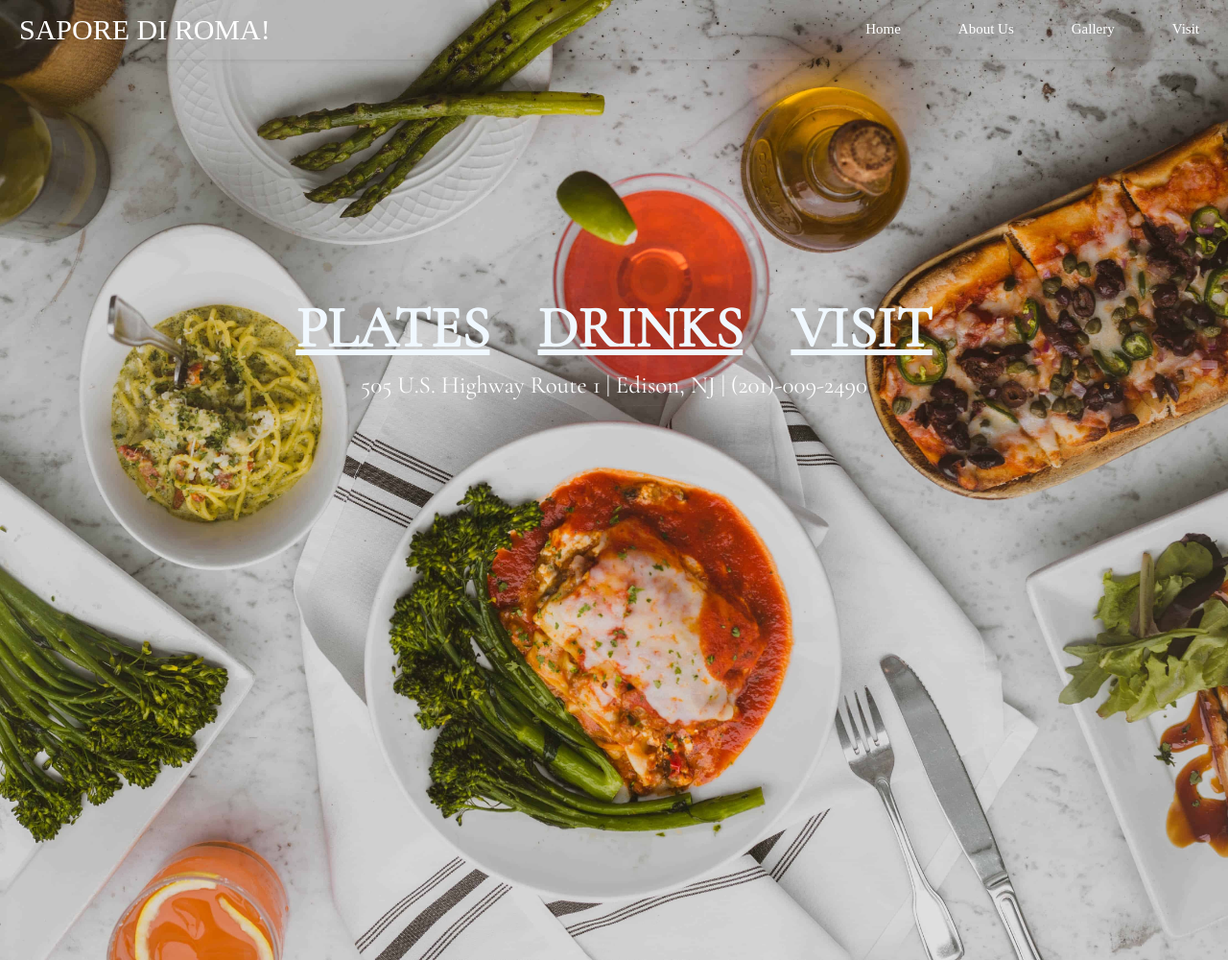
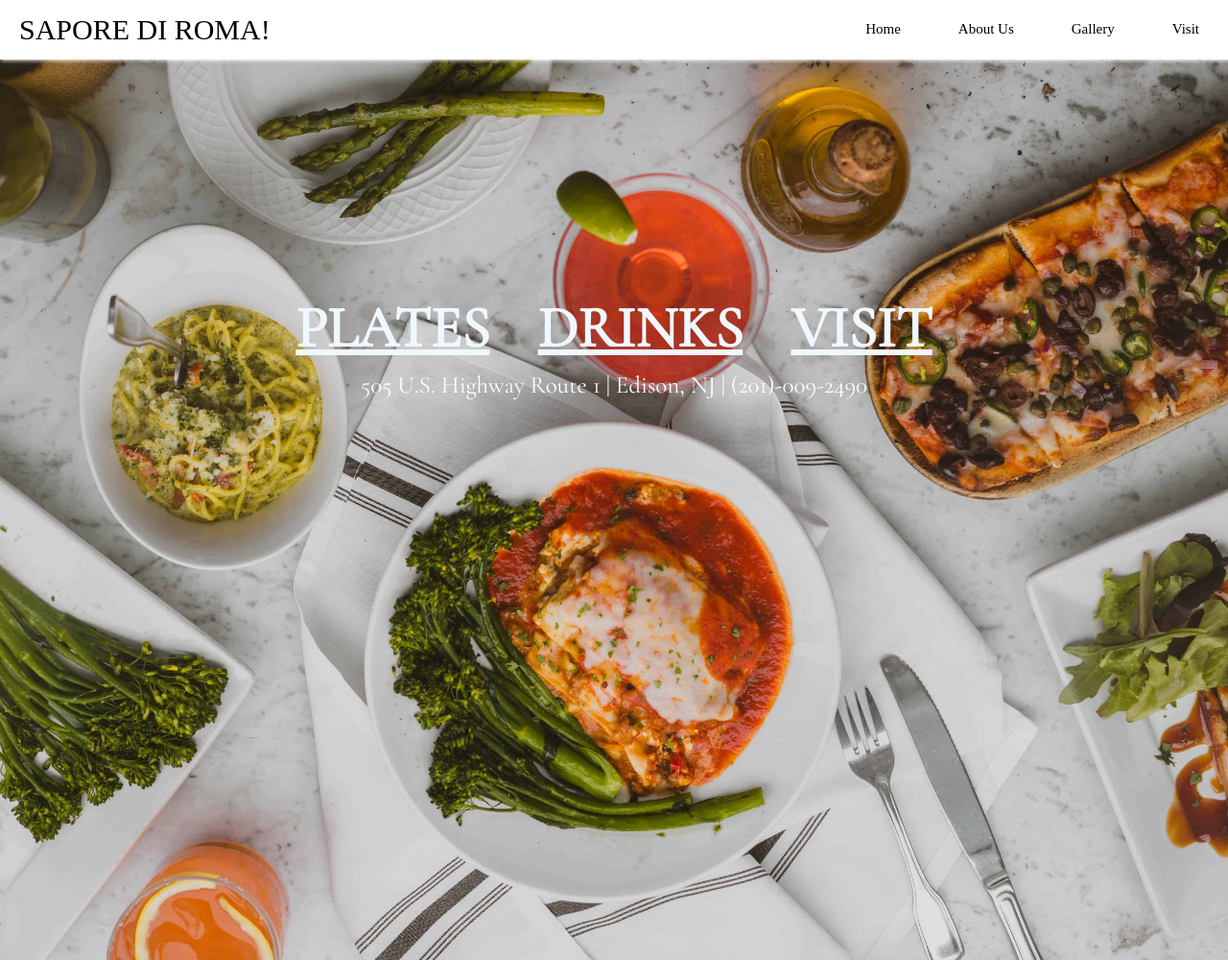
Before and after one commit to bradisadeveloper/myitalianrestaurant, a plain HTML site: page index.html in a window 1280 px wide. Shown: the whole page at 96% size. Drawn offline with nearby package versions, Linux system fonts and the light colour scheme; files whose address does not match are found by name.

Commit message:
Add files via upload

```diff
--- a/css/about.css
+++ b/css/about.css
@@ -77,6 +77,7 @@ body {
 
   .header {
     box-shadow: 1px 1px 4px 0 rgba(0,0,0,.1);
+    background-color: white;
     position: fixed;
     width: 100%;
     z-index: 3;
--- a/css/gallery.css
+++ b/css/gallery.css
@@ -77,6 +77,7 @@ body {
 
   .header {
     box-shadow: 1px 1px 4px 0 rgba(0,0,0,.1);
+    background-color: white;
     position: fixed;
     width: 100%;
     z-index: 3;
--- a/css/menu.css
+++ b/css/menu.css
@@ -77,6 +77,7 @@ body {
 
   .header {
     box-shadow: 1px 1px 4px 0 rgba(0,0,0,.1);
+    background-color: white;
     position: fixed;
     width: 100%;
     z-index: 3;
--- a/css/roma.css
+++ b/css/roma.css
@@ -72,14 +72,15 @@ body {
   }
 
   a {
-    color:white;
+    color:black;
   }
 
   /* header */
 
   .header {
-    box-shadow: 1px 1px 4px 0 rgba(0,0,0,.1);
+    box-shadow: 1px 1px 4px 0 rgba(255,255,255,1);
     position: fixed;
+    background-color: white;
     width: 100%;
     z-index: 3;
 
@@ -253,13 +254,16 @@ body {
 
 
 
- /** #myVideo {
-    position: fixed;
-    right: 0;
-    bottom: 0;
-    min-width: 100%;
-    min-height: 100%;
-  } **/
+/* #myVideo {
+  position: fixed;
+  right: 0;
+  bottom: 0;
+  min-width: 100%;
+  min-height: 100%;
+  width: auto;
+  height: auto;
+  z-index: -100;
+} */
 
 
   /***FOOTER***/
--- a/css/visit.css
+++ b/css/visit.css
@@ -78,6 +78,7 @@ body {
   .header {
     box-shadow: 1px 1px 4px 0 rgba(0,0,0,.1);
     position: fixed;
+    background-color: white;
     width: 100%;
     z-index: 3;
 
```
